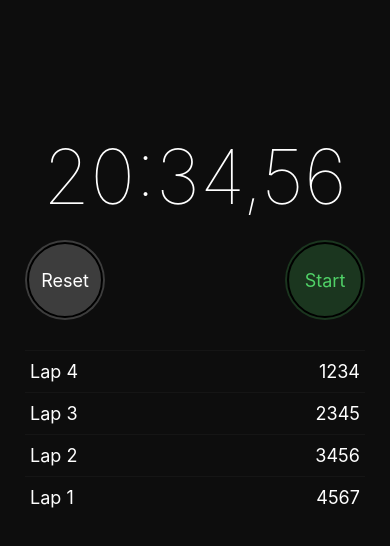
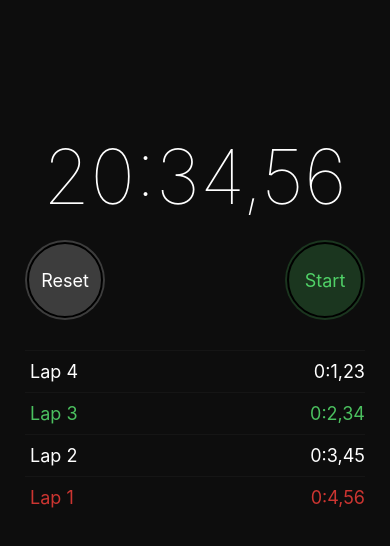
Before and after one commit to Magho/StopWatch-app-, a React Native app: screen / in a window 390 px wide. Shown: the top 546 px of the page. Built offline with nearby package versions, Linux system fonts and the light colour scheme.

Commit message:
add styles to laps indicate fastest and slowest

```diff
--- a/App.js
+++ b/App.js
@@ -8,11 +8,11 @@
   laps  : [1234, 2345, 3456, 4567],
 }
 
-function Timer ({interval}) {
+function Timer ({interval, style}) {
   const duration = moment.duration(interval)
   const centiseconds = Math.floor(duration.milliseconds() / 10)
   return (
-    <Text style = {styles.timer}>
+    <Text style = {style}>
       {duration.minutes()}:{duration.seconds()},{centiseconds}
     </Text>
   )
@@ -28,20 +28,43 @@
   )
 }
 
-function Lap ({number, interval}) {
+function Lap ({number, interval,fastest, slowest}) {
+
+  const lapStyle = [
+    styles.lapText,
+    fastest && styles.fastest,
+    slowest && styles.slowest,
+  ]
+
   return (
     <View style={styles.lap}>
-      <Text style = {styles.lapText}> Lap {number} </Text>
-      <Text style = {styles.lapText}> {interval} </Text>
+      <Text style = {lapStyle}> Lap {number} </Text>
+      <Timer style = {lapStyle} interval={interval} />
     </View>
   )
 }
 
 function LapsTable ({laps}) {
+
+  const finishedLaps = laps.slice(1)
+  let min = Number.MAX_SAFE_INTEGER
+  let max = Number.MIN_SAFE_INTEGER
+  if (finishedLaps.length >= 2) {
+    finishedLaps.forEach(lap => {
+      if (lap < min ) min = lap
+      if (lap > max ) max = lap
+    })
+  }
+
   return (
     <ScrollView style = {styles.scrollView}>
       {laps.map((lap, index) => (
-        <Lap number={laps.length - index} key = {laps.length - index} interval={lap} />
+        <Lap
+          number={laps.length - index}
+          key = {laps.length - index}
+          interval={lap}
+          fastest={lap == min}
+          slowest={lap == max}        />
       ))}
     </ScrollView>
   )
@@ -52,7 +75,7 @@
     return (
       <View style={styles.container}>
 
-        <Timer interval={DATA.timer}/>
+        <Timer interval={DATA.timer} style = {styles.timer}/>
 
         <View style={styles.buttonsRow}>
           <RoundButton title='Reset' color='#ffffff' backgroundColor='#3D3D3D' />
@@ -117,5 +140,11 @@
   },
   scrollView : {
     alignSelf: 'stretch',
+  },
+  fastest : {
+    color : '#4BC05F'
+  },
+  slowest : {
+    color : '#CC3531'
   }
 })
```
